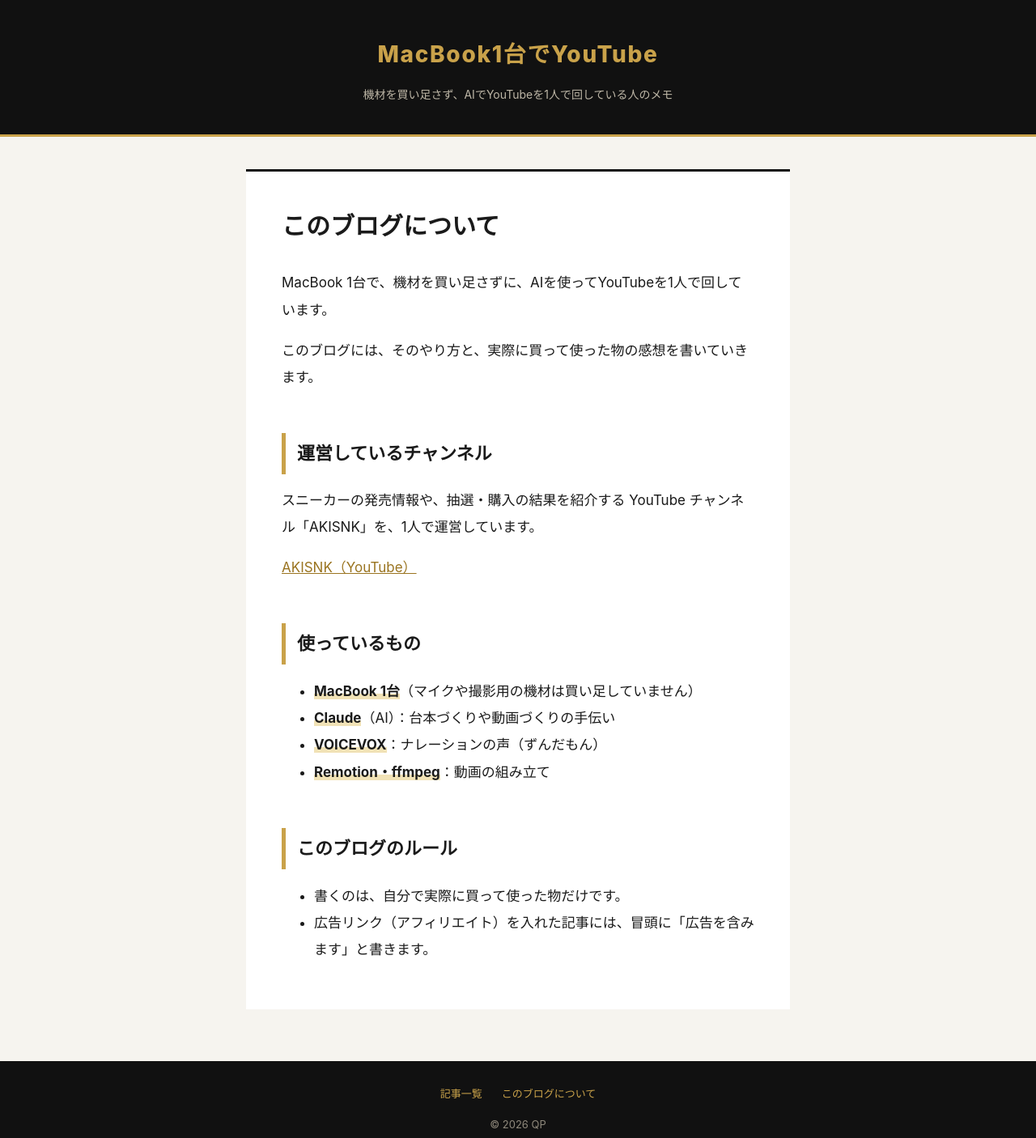
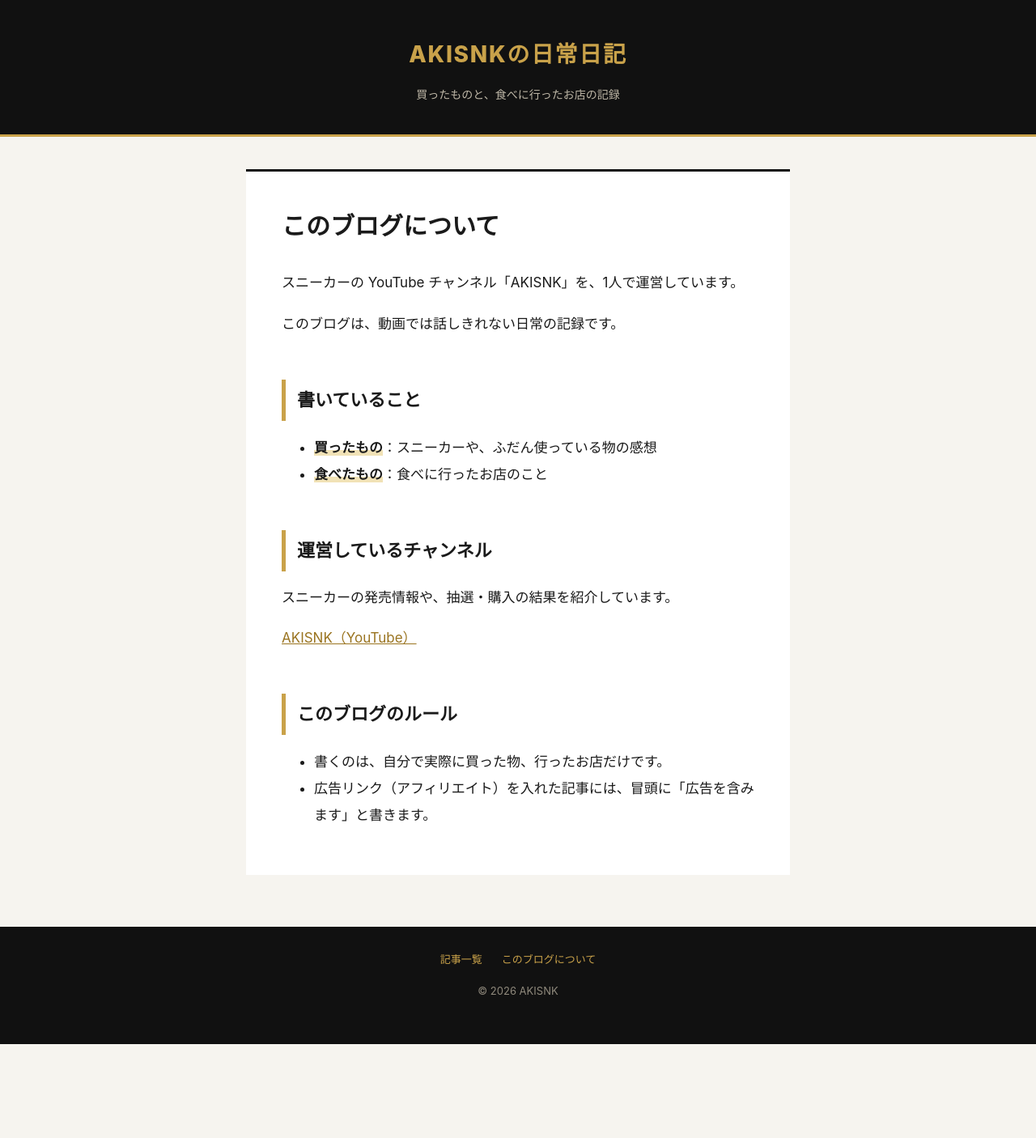
Before and after one commit to akisnk/blog, a plain HTML site: page about.html in a window 1280 px wide. Shown: the whole page at 81% size. After the commit the page ends 1290 px from the top, so only its background shows below. Drawn offline with Linux system fonts and the light colour scheme.

Commit message:
サイト名を「AKISNKの日常日記」に変更・紹介ページを書き直し・CSSにバージョン付与
Co-Authored-By: Claude Opus 5.5 <noreply@anthropic.com>

```diff
--- a/about.html
+++ b/about.html
@@ -3,43 +3,41 @@
 <head>
 <meta charset="utf-8">
 <meta name="viewport" content="width=device-width, initial-scale=1">
-<title>このブログについて｜MacBook1台でYouTube</title>
-<meta name="description" content="MacBook 1台で、機材を買い足さずに、AIを使ってYouTubeを1人で回している人のブログです。">
+<title>このブログについて｜AKISNKの日常日記</title>
+<meta name="description" content="スニーカーの YouTube チャンネル「AKISNK」を運営している人の日常日記です。買ったスニーカーや物、食べに行ったお店のことを書いています。">
 <meta property="og:title" content="このブログについて">
-<meta property="og:description" content="MacBook 1台で、機材を買い足さずに、AIを使ってYouTubeを1人で回している人のブログです。">
+<meta property="og:description" content="スニーカーの YouTube チャンネル「AKISNK」を運営している人の日常日記です。買ったスニーカーや物、食べに行ったお店のことを書いています。">
 <meta property="og:type" content="article">
-<meta property="og:site_name" content="MacBook1台でYouTube">
-<link rel="stylesheet" href="style.css">
+<meta property="og:site_name" content="AKISNKの日常日記">
+<link rel="stylesheet" href="style.css?v=84737b73">
 </head>
 <body>
 
 <header class="site-header">
-  <a class="site-name" href="index.html">MacBook1台でYouTube</a>
-  <p class="site-tagline">機材を買い足さず、AIでYouTubeを1人で回している人のメモ</p>
+  <a class="site-name" href="index.html">AKISNKの日常日記</a>
+  <p class="site-tagline">買ったものと、食べに行ったお店の記録</p>
 </header>
 <main>
 <article class="post"><h1>このブログについて</h1>
-<p>MacBook 1台で、機材を買い足さずに、AIを使ってYouTubeを1人で回しています。</p>
-<p>このブログには、そのやり方と、実際に買って使った物の感想を書いていきます。</p>
+<p>スニーカーの YouTube チャンネル「AKISNK」を、1人で運営しています。</p>
+<p>このブログは、動画では話しきれない日常の記録です。</p>
+<h2>書いていること</h2>
+<ul>
+<li><strong>買ったもの</strong>：スニーカーや、ふだん使っている物の感想</li>
+<li><strong>食べたもの</strong>：食べに行ったお店のこと</li>
+</ul>
 <h2>運営しているチャンネル</h2>
-<p>スニーカーの発売情報や、抽選・購入の結果を紹介する YouTube チャンネル「AKISNK」を、1人で運営しています。</p>
+<p>スニーカーの発売情報や、抽選・購入の結果を紹介しています。</p>
 <p><a href="https://www.youtube.com/@AKISNK" rel="noopener" target="_blank">AKISNK（YouTube）</a></p>
-<h2>使っているもの</h2>
-<ul>
-<li><strong>MacBook 1台</strong>（マイクや撮影用の機材は買い足していません）</li>
-<li><strong>Claude</strong>（AI）：台本づくりや動画づくりの手伝い</li>
-<li><strong>VOICEVOX</strong>：ナレーションの声（ずんだもん）</li>
-<li><strong>Remotion・ffmpeg</strong>：動画の組み立て</li>
-</ul>
 <h2>このブログのルール</h2>
 <ul>
-<li>書くのは、自分で実際に買って使った物だけです。</li>
+<li>書くのは、自分で実際に買った物、行ったお店だけです。</li>
 <li>広告リンク（アフィリエイト）を入れた記事には、冒頭に「広告を含みます」と書きます。</li>
 </ul></article>
 </main>
 <footer class="site-footer">
   <nav><a href="index.html">記事一覧</a><a href="about.html">このブログについて</a></nav>
-  <p>© 2026 QP</p>
+  <p>© 2026 AKISNK</p>
 </footer>
 </body>
 </html>
```
Also changed, not shown: index.html (+9 -9 lines), posts/casetify-macbook-clear-case.html (+6 -6 lines).
